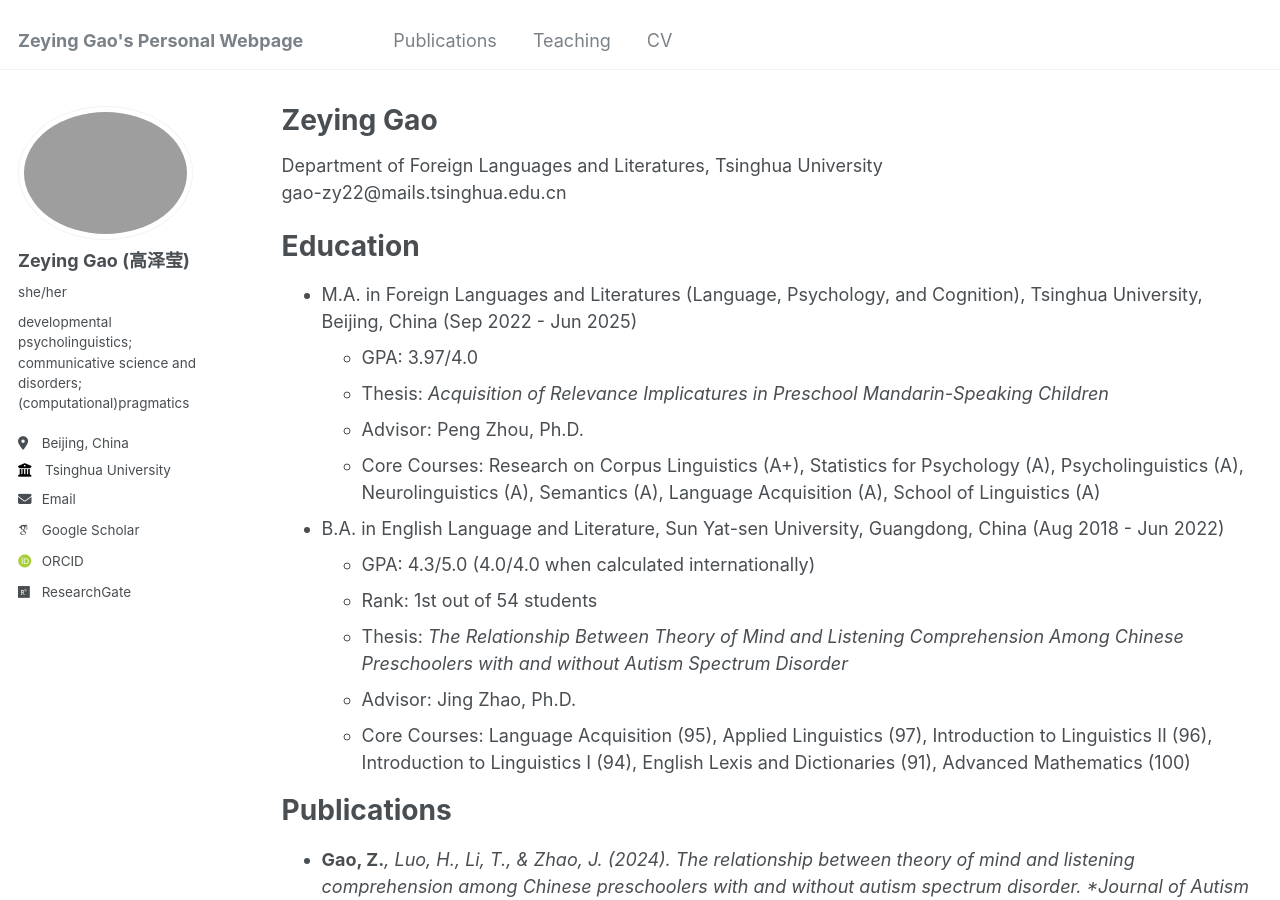
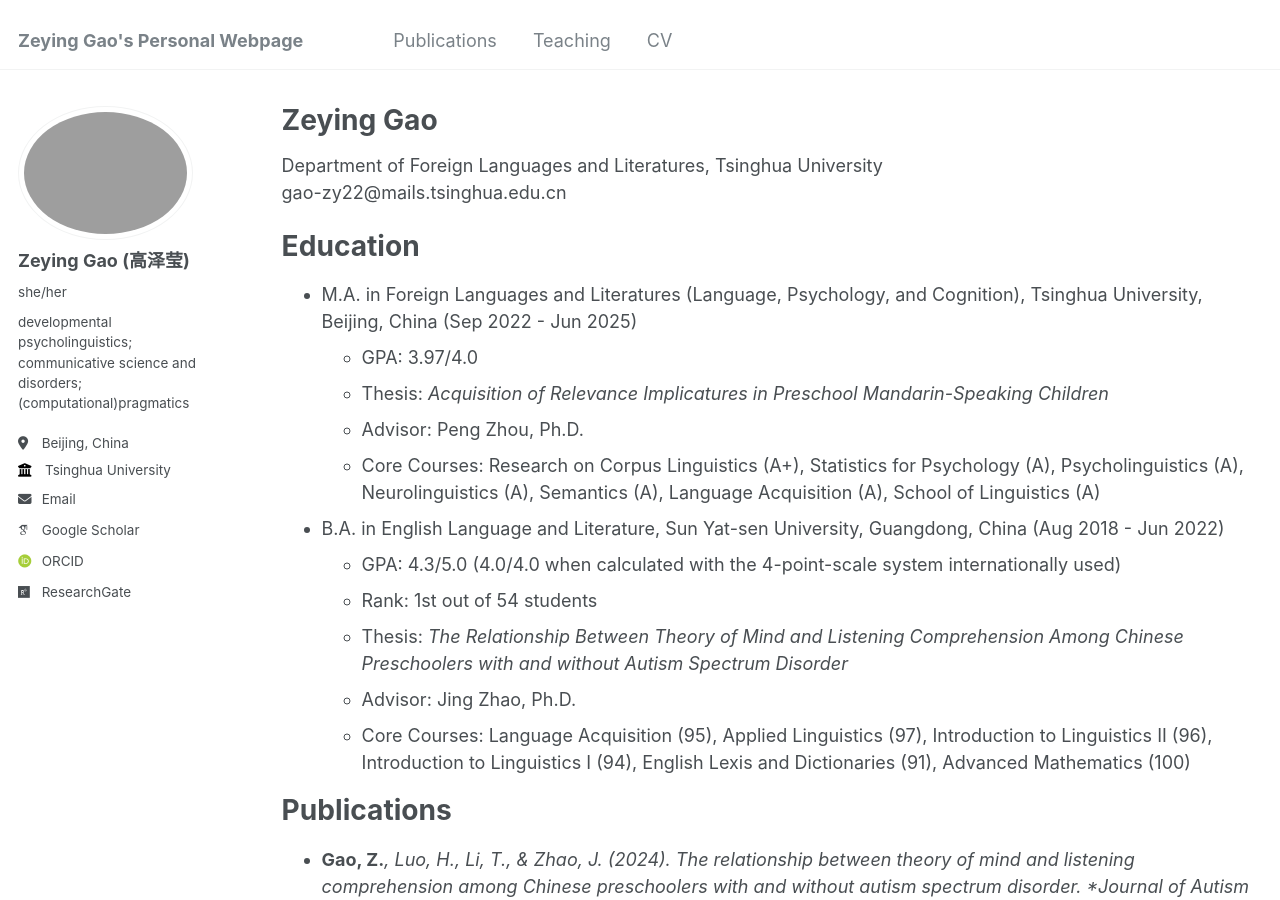
Before and after one commit to ZeyingGAO/zeyinggao.github.io, a Jekyll site: the page built from _pages/cv.md, in a window 1280 px wide and 900 px high. Built offline with Jekyll 4.4.1, drawn with Linux system fonts in a browser that asks for light colours; some web fonts are replaced.

Commit message:
Update cv.md

```diff
--- a/_pages/cv.md
+++ b/_pages/cv.md
@@ -21,7 +21,7 @@ Education
   * Core Courses: Research on Corpus Linguistics (A+), Statistics for Psychology (A), Psycholinguistics (A), Neurolinguistics (A), Semantics (A), Language Acquisition (A), School of Linguistics (A)
 
 * B.A. in English Language and Literature, Sun Yat-sen University, Guangdong, China (Aug 2018 - Jun 2022)
-  * GPA: 4.3/5.0 (4.0/4.0 when calculated internationally)
+  * GPA: 4.3/5.0 (4.0/4.0 when calculated with the 4-point-scale system internationally used)
   * Rank: 1st out of 54 students
   * Thesis: *The Relationship Between Theory of Mind and Listening Comprehension Among Chinese Preschoolers with and without Autism Spectrum Disorder*
   * Advisor: Jing Zhao, Ph.D.
```
